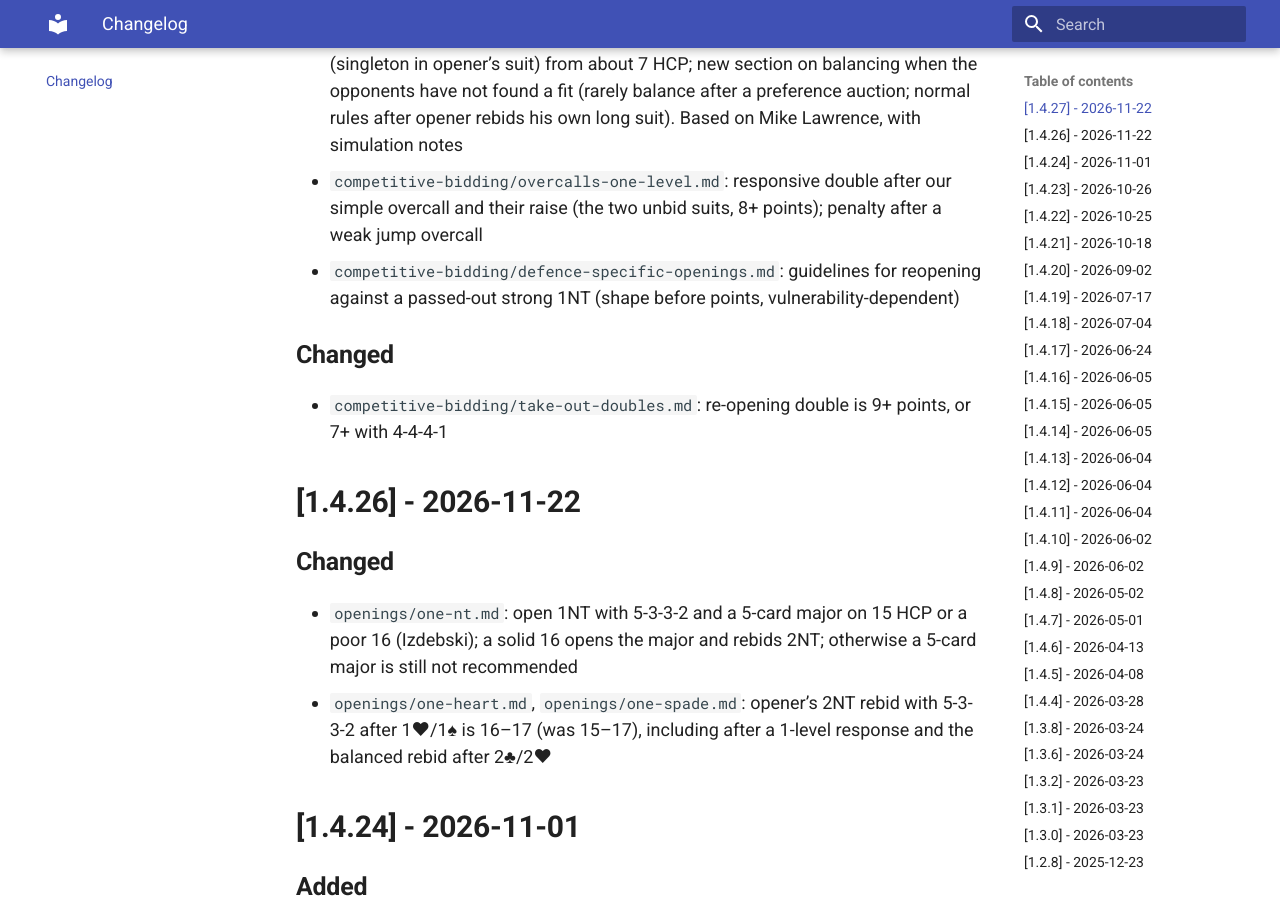
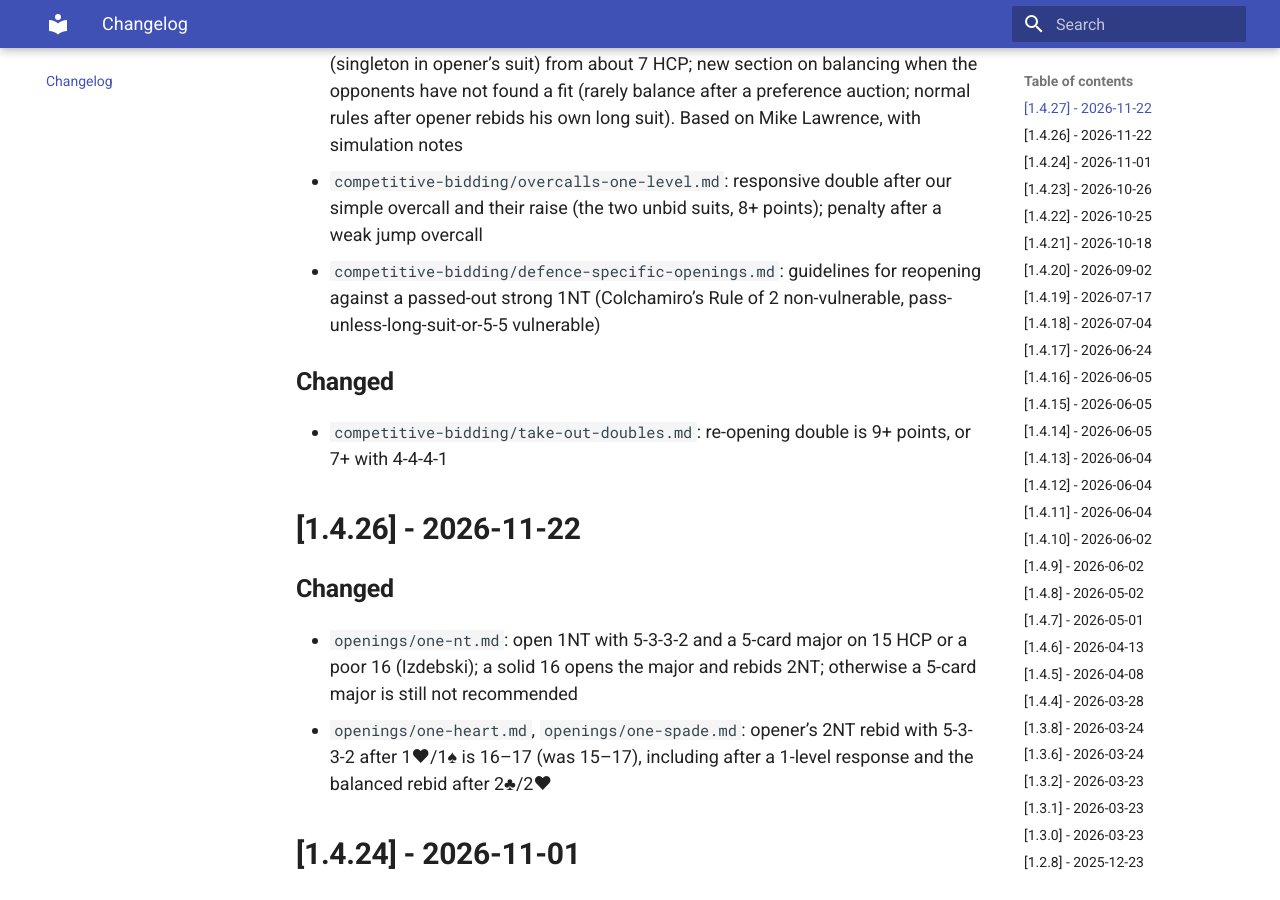
Before and after one commit to glindstrom/polish-club-notes, an MkDocs documentation site: the page built from docs/changelog.md, in a window 1280 px wide and 900 px high, scrolled down 502 px. Built offline with MkDocs 1.6.1 and Material for MkDocs 9.7.7, drawn with Linux system fonts in a browser that asks for light colours.

Commit message:
docs(competitive): reopen a passed-out strong 1NT by Colchamiro’s Rule of 2
Non-vulnerable, reopen with 2+ shortness points and pass with 0–1.
Vulnerable, pass unless the hand has a long good suit or 5-5.

Co-authored-by: glindstrom <glindstrom@users.noreply.github.com>

```diff
--- a/docs/changelog.md
+++ b/docs/changelog.md
@@ -7,7 +7,7 @@ and this project adheres to [Semantic Versioning](https://semver.org/spec/v2.0.0
 ### Added
 - `competitive-bidding/balancing.md`: light reopening double with 4-4-4-1 (singleton in opener’s suit) from about 7 HCP; new section on balancing when the opponents have not found a fit (rarely balance after a preference auction; normal rules after opener rebids his own long suit). Based on Mike Lawrence, with simulation notes
 - `competitive-bidding/overcalls-one-level.md`: responsive double after our simple overcall and their raise (the two unbid suits, 8+ points); penalty after a weak jump overcall
-- `competitive-bidding/defence-specific-openings.md`: guidelines for reopening against a passed-out strong 1NT (shape before points, vulnerability-dependent)
+- `competitive-bidding/defence-specific-openings.md`: guidelines for reopening against a passed-out strong 1NT (Colchamiro’s Rule of 2 non-vulnerable, pass-unless-long-suit-or-5-5 vulnerable)
 ### Changed
 - `competitive-bidding/take-out-doubles.md`: re-opening double is 9+ points, or 7+ with 4-4-4-1
 
```
Also changed, not shown: docs/competitive-bidding/defence-specific-openings.md (+2 -5 lines).
